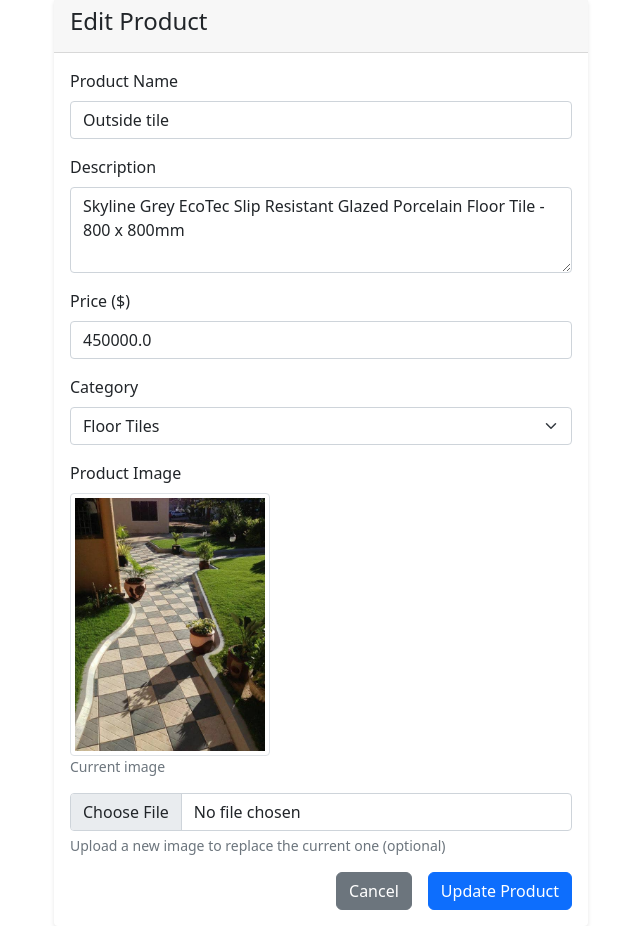
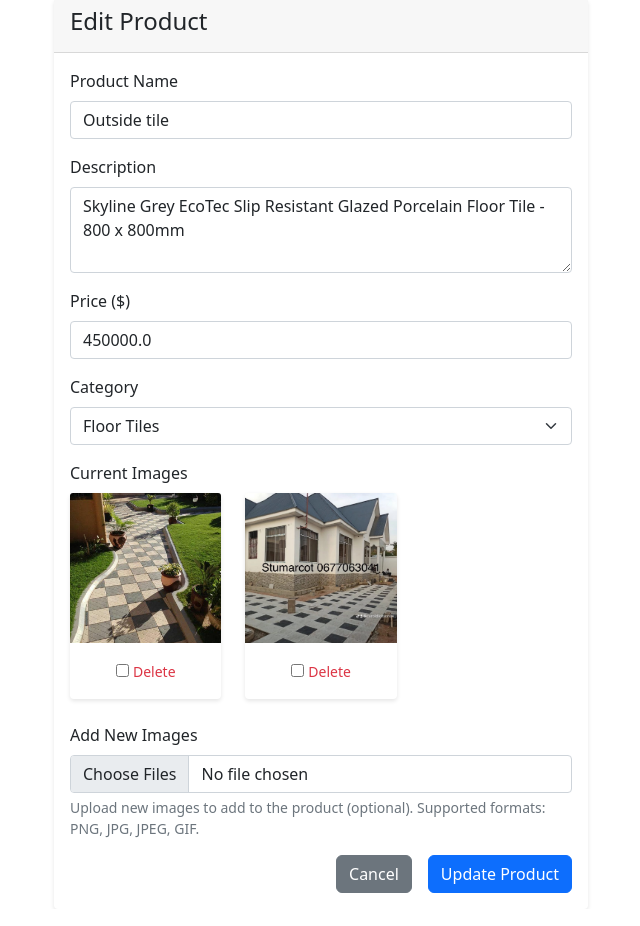
Before and after one commit to snavid/Stumartcot-Construction, a Flask app: page /edit-product/1 in a window 1280 px wide. Shown: the part 87-1013 px from the top of the page, without its empty margins (319-959 px from the left). After the commit the page ends 980 px from the top, so only its background shows below. Run offline with Flask 3, Linux system fonts and the light colour scheme; a user stored in the database is signed in; parts of the project's set-up code (start-up, migrations or seed data) failed here and were passed over; some libraries are stand-ins or nearby versions.

Commit message:
added migrations and multiple product images upload.

```diff
--- a/website/templates/add_product.html
+++ b/website/templates/add_product.html
@@ -38,9 +38,9 @@
                         </div>
                     </div>
                     <div class="mb-3">
-                        <label for="image" class="form-label">Product Image</label>
-                        <input type="file" class="form-control" id="image" name="image" accept="image/*">
-                        <div class="form-text">Supported formats: PNG, JPG, JPEG, GIF</div>
+                        <label for="images" class="form-label">Product Images</label>
+                        <input type="file" class="form-control" id="images" name="images" accept="image/*" multiple>
+                        <div class="form-text">Supported formats: PNG, JPG, JPEG, GIF. You can select multiple images.</div>
                     </div>
                     <div class="d-grid gap-2 d-md-flex justify-content-md-end">
                         <a href="{{ url_for('views.dashboard') }}" class="btn btn-secondary">Cancel</a>
--- a/website/templates/edit_product.html
+++ b/website/templates/edit_product.html
@@ -39,15 +39,30 @@
                         </div>
 
                         <div class="mb-3">
-                            <label for="image" class="form-label">Product Image</label>
-                            {% if product.image %}
-                                <div class="mb-2">
-                                    <img src="{{ url_for('static', filename='uploads/' + product.image) }}" alt="Current image" class="img-thumbnail" style="max-width: 200px;">
-                                    <p class="text-muted small">Current image</p>
+                            <label class="form-label">Current Images</label>
+                            {% if product.images %}
+                                <div class="row mb-2">
+                                    {% for image in product.images %}
+                                        <div class="col-md-4 mb-2">
+                                            <div class="card">
+                                                <img src="{{ url_for('static', filename='uploads/' + image.image) }}" alt="Product image" class="card-img-top" style="max-height: 150px; object-fit: cover;">
+                                                <div class="card-body text-center">
+                                                    <input type="checkbox" name="delete_images" value="{{ image.id }}" id="delete_image_{{ image.id }}">
+                                                    <label for="delete_image_{{ image.id }}" class="text-danger small">Delete</label>
+                                                </div>
+                                            </div>
+                                        </div>
+                                    {% endfor %}
                                 </div>
+                            {% else %}
+                                <p class="text-muted">No images uploaded for this product.</p>
                             {% endif %}
-                            <input type="file" class="form-control" id="image" name="image" accept="image/*">
-                            <div class="form-text">Upload a new image to replace the current one (optional)</div>
+                        </div>
+
+                        <div class="mb-3">
+                            <label for="images" class="form-label">Add New Images</label>
+                            <input type="file" class="form-control" id="images" name="images" accept="image/*" multiple>
+                            <div class="form-text">Upload new images to add to the product (optional). Supported formats: PNG, JPG, JPEG, GIF.</div>
                         </div>
 
                         <div class="d-grid gap-2 d-md-flex justify-content-md-end">
--- a/website/views.py
+++ b/website/views.py
@@ -1,6 +1,6 @@
 from flask import Blueprint, render_template, request, flash, redirect, url_for, current_app
 from flask_login import login_required, current_user
-from .models import User, Category, Product
+from .models import User, Category, Product, ProductImage
 from . import db
 import os
 import uuid
@@ -9,7 +9,7 @@ from werkzeug.utils import secure_filename
 
 views = Blueprint('views', __name__)
 
-ALLOWED_EXTENSIONS = {'png', 'jpg', 'jpeg', 'gif'}
+ALLOWED_EXTENSIONS = {'png', 'jpg', 'jpeg', 'gif', 'avif'}
 
 def allowed_file(filename):
     return '.' in filename and filename.rsplit('.', 1)[1].lower() in ALLOWED_EXTENSIONS
@@ -42,13 +42,11 @@ def home():
 def products():
     categories = Category.query.all()
     products = Product.query.limit(8).all()  # Show latest 8 products
-    return render_template("products.html",  categories=categories, products=products)
-
+    return render_template("products.html", categories=categories, products=products)
 
 @views.route('/blog')
 def blogs():
     return render_template("blog.html")
-
 
 @views.route('/contact')
 def contact():
@@ -70,14 +68,13 @@ def factories():
 def retail_shops():
     return render_template("retail-shops.html")
 
-@views.route('construction-consultants')
+@views.route('/construction-consultants')
 def construction_consultants():
     return render_template("construction-consultants.html")
 
-@views.route('technical-support')
-def  technical_support():
+@views.route('/technical-support')
+def technical_support():
     return render_template("technical-support.html")
-
 
 @views.route('/product-single/<int:product_id>')
 def product_single(product_id):
@@ -113,7 +110,6 @@ def categories():
     categories = Category.query.all()
     return render_template("categories.html", user=current_user, categories=categories)
 
-
 @views.route('/category/<int:category_id>')
 def category_products(category_id):
     category = Category.query.get_or_404(category_id)
@@ -123,7 +119,7 @@ def category_products(category_id):
 @views.route('/product/<int:product_id>')
 def product_detail(product_id):
     product = Product.query.get_or_404(product_id)
-    return render_template("product_detail.html", user=current_user, product=product)# Adm
+    return render_template("product_detail.html", user=current_user, product=product)
 
 @views.route('/manage-categories')
 @login_required
@@ -203,15 +199,7 @@ def add_product():
         available_colors = request.form.get('available_colors')
         tags = request.form.get('tags')
 
-        # Handle file upload
-        image_filename = None
-        if 'image' in request.files:
-            file = request.files['image']
-            if file and file.filename != '' and allowed_file(file.filename):
-                filename = generate_unique_filename(file.filename)
-                file.save(os.path.join(current_app.config['UPLOAD_FOLDER'], filename))
-                image_filename = filename
-
+        # Validate inputs
         if len(name) < 1:
             flash('Product name is required.', category='error')
         elif not price or float(price) <= 0:
@@ -238,6 +226,7 @@ def add_product():
             if tags:
                 tags_list = [t.strip() for t in tags.split(',') if t.strip()]
 
+            # Create new product
             new_product = Product(
                 name=name,
                 description=description,
@@ -245,7 +234,6 @@ def add_product():
                 original_price=float(original_price) if original_price else None,
                 category_id=int(category_id),
                 user_id=current_user.id,
-                image=image_filename,
                 stock_quantity=int(stock_quantity) if stock_quantity else 0,
                 weight=float(weight) if weight else None,
                 dimensions=dimensions,
@@ -255,6 +243,18 @@ def add_product():
                 tags=json.dumps(tags_list) if tags_list else None
             )
             db.session.add(new_product)
+            db.session.flush()  # Get product ID before committing
+
+            # Handle multiple image uploads
+            if 'images' in request.files:
+                files = request.files.getlist('images')
+                for file in files:
+                    if file and file.filename != '' and allowed_file(file.filename):
+                        filename = generate_unique_filename(file.filename)
+                        file.save(os.path.join(current_app.config['UPLOAD_FOLDER'], filename))
+                        product_image = ProductImage(image=filename, product_id=new_product.id)
+                        db.session.add(product_image)
+
             db.session.commit()
             flash('Product added successfully!', category='success')
             return redirect(url_for('views.dashboard'))
@@ -334,15 +334,9 @@ def edit_product(product_id):
         available_sizes = request.form.get('available_sizes')
         available_colors = request.form.get('available_colors')
         tags = request.form.get('tags')
+        delete_images = request.form.getlist('delete_images')  # Get list of images to delete
 
-        # Handle file upload
-        if 'image' in request.files:
-            file = request.files['image']
-            if file and file.filename != '' and allowed_file(file.filename):
-                filename = generate_unique_filename(file.filename)
-                file.save(os.path.join(current_app.config['UPLOAD_FOLDER'], filename))
-                product.image = filename
-
+        # Validate inputs
         if len(name) < 1:
             flash('Product name is required.', category='error')
         elif not price or float(price) <= 0:
@@ -383,6 +377,27 @@ def edit_product(product_id):
             product.available_colors = json.dumps(colors_list) if colors_list else None
             product.tags = json.dumps(tags_list) if tags_list else None
 
+            # Handle image deletions
+            if delete_images:
+                for image_id in delete_images:
+                    image = ProductImage.query.get(int(image_id))
+                    if image:
+                        # Optionally, delete the file from the filesystem
+                        file_path = os.path.join(current_app.config['UPLOAD_FOLDER'], image.image)
+                        if os.path.exists(file_path):
+                            os.remove(file_path)
+                        db.session.delete(image)
+
+            # Handle new image uploads
+            if 'images' in request.files:
+                files = request.files.getlist('images')
+                for file in files:
+                    if file and file.filename != '' and allowed_file(file.filename):
+                        filename = generate_unique_filename(file.filename)
+                        file.save(os.path.join(current_app.config['UPLOAD_FOLDER'], filename))
+                        product_image = ProductImage(image=filename, product_id=product.id)
+                        db.session.add(product_image)
+
             db.session.commit()
             flash('Product updated successfully!', category='success')
             return redirect(url_for('views.dashboard'))
@@ -421,6 +436,12 @@ def delete_product(product_id):
         flash('Access denied.', category='error')
         return redirect(url_for('views.dashboard'))
 
+    # Delete associated images from filesystem
+    for image in product.images:
+        file_path = os.path.join(current_app.config['UPLOAD_FOLDER'], image.image)
+        if os.path.exists(file_path):
+            os.remove(file_path)
+
     db.session.delete(product)
     db.session.commit()
     flash('Product deleted successfully!', category='success')
```
Also changed, not shown: migrations/versions/81d2664eba68_add_productimage_model_and_remove_image_.py (added, +32 -0 lines), website/models.py (+9 -1 lines), website/templates/manage_products.html (+4 -3 lines), instance/database.db, website/static/uploads/18-819x1024_20250902_162829_1ee2f965.jpg (added), website/static/uploads/18-819x1024_20250902_162908_1146d3a4.jpg (added), website/static/uploads/1_20250902_162829_363bb0cb.jpg (added), website/static/uploads/38a0a6e7adf24f158d077618cbdd0e40_20250902_163043_c045de7d.jpg (added), website/static/uploads/photo-1580398562556-d33329a0f29b_20250902_162940_f9769afe.avif (added), website/static/uploads/premium_photo-1676154517862-3d39720f63f5_20250902_162853_0db8a98e.avif (added).
